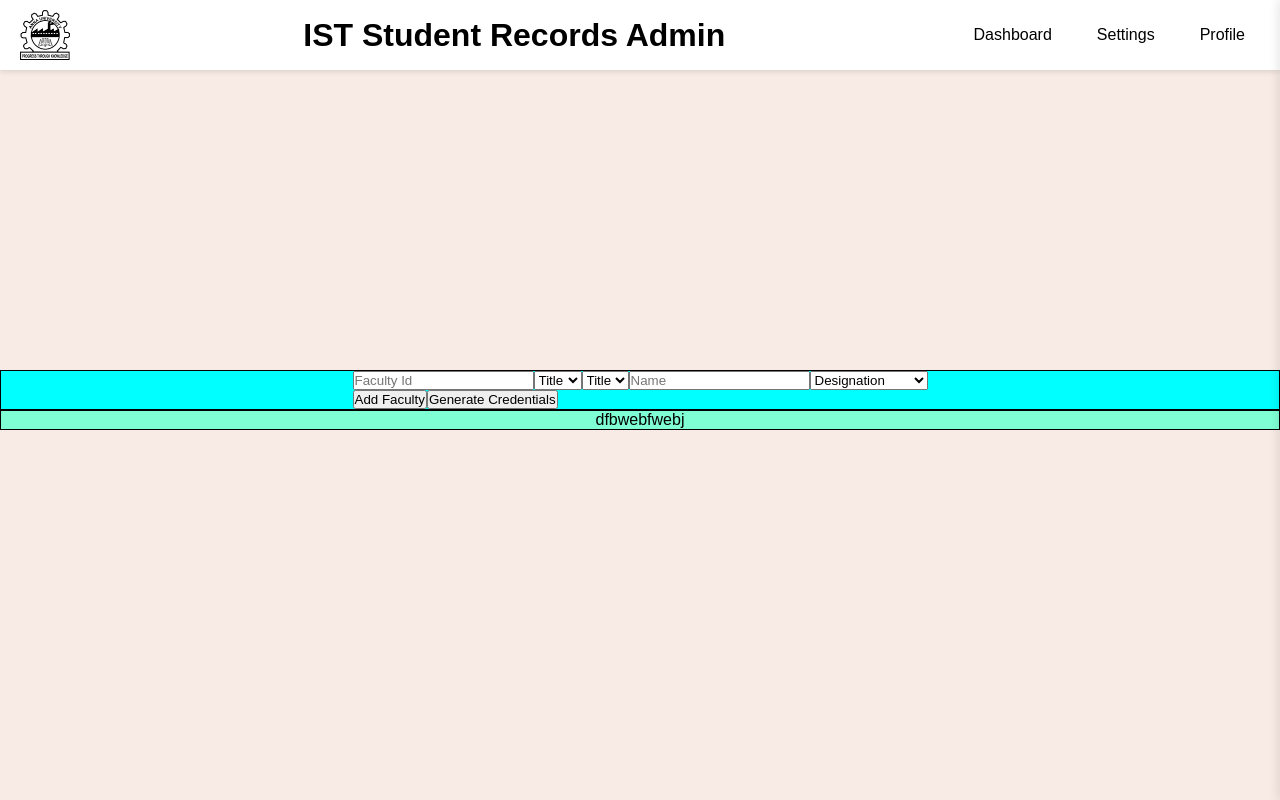
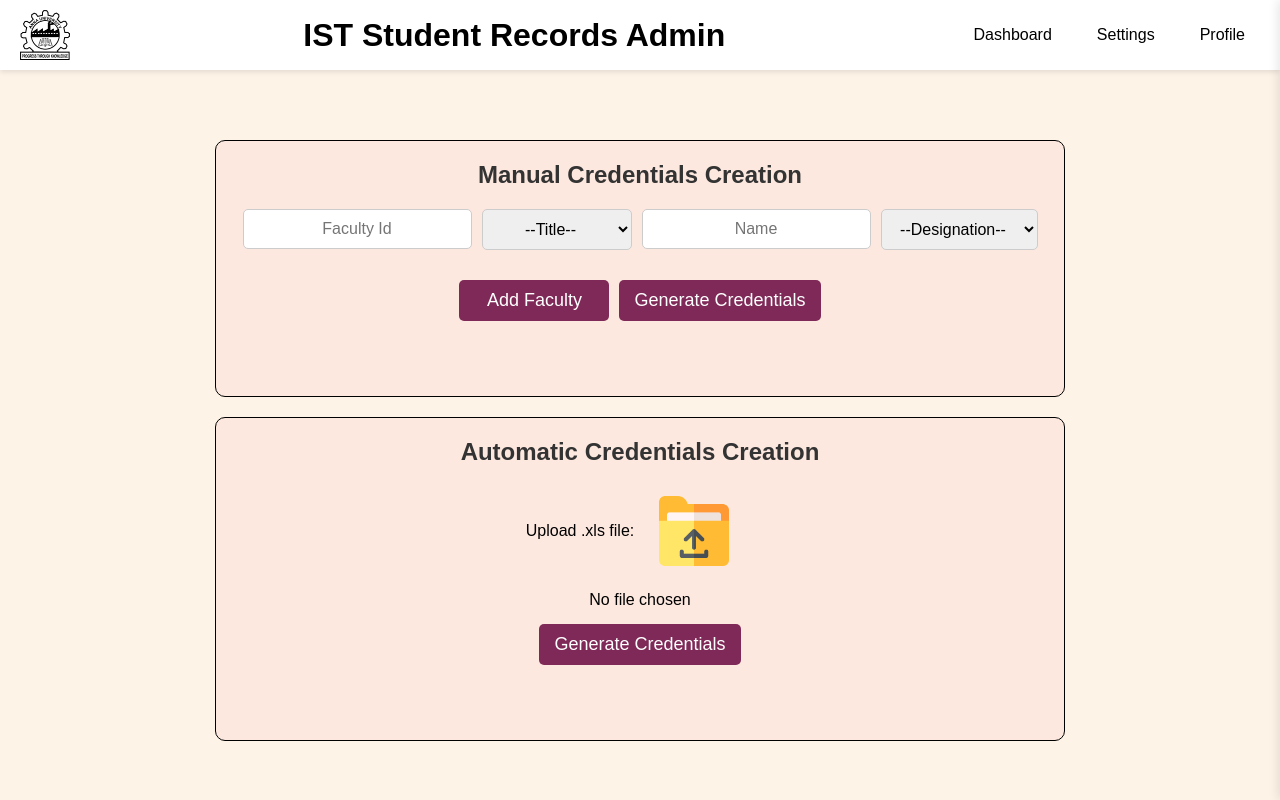
Before and after one commit to Ashishprakashp/srms, a React (Create React App) app: page /faculty-management in a window 1280 px wide. Built offline with nearby package versions, Linux system fonts and the light colour scheme.

Commit message:
Feb1 19:05

```diff
--- a/src/FacultyManagement.css
+++ b/src/FacultyManagement.css
@@ -1,28 +1,146 @@
+/* Reset styles */
+* {
+    margin: 0;
+    padding: 0;
+    box-sizing: border-box;
+    font-family: Arial, sans-serif;
+}
+
+/* Full-page styling */
 html, body {
     height: 100%;
     margin: 0;
     display: flex;
-    flex-direction: column; /* Stack containers vertically */
+    flex-direction: column;
+    align-items: center;
+    justify-content: center;
+    background: #fef3e7; /* Light background for contrast */
 }
 
+#top-container{
+    margin-top: 100px;
+}
+/* Top & Bottom Containers */
 #top-container, #bottom-container {
     display: flex;
-    flex-direction: row;
-    justify-content: center; /* Center content horizontally */
-    align-items: center; /* Center content vertically */
-    width: 100vw; /* Full viewport width */
-    border: 1px solid #000; /* Add border for visualization */
-    box-sizing: border-box; /* Include padding and border in the element's total width and height */
-    align-content: center;
+    flex-direction: column;
     justify-content: center;
+    align-items: center;
+    width: 90vw; /* Make it responsive */
+    max-width: 850px;
+    height: auto;
+    border: 1px solid #000;
+    box-sizing: border-box;
+    padding: 20px;
+    background: #fde8df;
+    border-radius: 10px;
+    margin-bottom: 20px;
 }
 
-#top-container {
-    background-color: aqua;
-    flex: 2; /* Takes 2 parts of the available space */
+/* Page Title */
+.page-title {
+    font-size: 24px;
+    font-weight: bold;
+    margin-bottom: 20px;
+    color: #333;
+    text-align: center;
 }
 
-#bottom-container {
-    background-color: aquamarine;
-    flex: 1; /* Takes 1 part of the available space */
+/* Form Styling */
+form {
+    display: flex;
+    flex-direction: column;
+    align-items: center;
+    justify-content: center;
+    gap: 15px;
+    width: 100%;
 }
+
+/* Ensure first-line elements are centered */
+.first-line {
+    display: flex;
+    flex-wrap: wrap;
+    gap: 10px;
+    justify-content: center;
+    align-items: center;
+}
+
+/* Input Fields, Select, and Buttons */
+.field,.dwd1,.dwd2, select, .btn, input[type="submit"], input[type="file"] {
+    padding: 10px;
+    font-size: 16px;
+    text-align: center;
+    border: 1px solid #ccc;
+    border-radius: 5px;
+    min-width: 150px;
+}
+
+.dwd1,.dwd2{
+    visibility: hidden;
+}
+/* Center Faculty-list text */
+#faculty-list {
+    width: 100%;
+    text-align: center;
+}
+
+/* Button Styling */
+.btn, input[type="submit"] {
+    text-align: center;
+    font-size: 18px;
+    background-color: #7e2957;
+    color: white;
+    border: none;
+    border-radius: 5px;
+    padding: 10px 15px;
+    cursor: pointer;
+    transition: 0.3s;
+}
+
+.btn:hover, input[type="submit"]:hover {
+    background-color: #5a1f40;
+}
+
+/* Styling for the file upload container */
+.file-upload-container {
+    display: flex;
+    align-items: center;  /* Ensures vertical alignment */
+    gap: 10px;  /* Adds space between text and input */
+}
+
+/* Hide the default file input */
+.file-input {
+    display: none;
+}
+
+/* Custom label for file upload button */
+.file-upload-label {
+    display: flex;
+    align-items: center;
+    cursor: pointer;
+    color: white;
+    border-radius: 5px;
+    padding: 10px 15px;
+    transition: 0.3s;
+}
+
+/* Icon styling */
+.upload-icon {
+    width: 70px; /* Adjust size as needed */
+    margin-right: 10px; /* Space between the icon and text */
+}
+
+
+
+
+/* Responsive Design */
+@media (max-width: 600px) {
+    #top-container, #bottom-container {
+        width: 95vw;
+        padding: 15px;
+    }
+
+    .first-line {
+        flex-direction: column;
+    }
+}
--- a/src/FacultyManagement.js
+++ b/src/FacultyManagement.js
@@ -1,42 +1,87 @@
-import React from "react";
+    import React, {useState} from "react";
     import AdminTitleBar from "./AdminTitleBar";
     import './FacultyManagement.css';
+    import Folder from "./res/folder.png";
 
-export default function FacultyManagement(){
+    export default function FacultyManagement() {
+        const [fileName, setFileName] = useState('');
+
+        const handleFileChange = (e) => {
+            const file = e.target.files[0];
+            if (file) {
+                setFileName(file.name);  // Set the selected file name
+            }
+        };
         return (
             <div>
-            <AdminTitleBar/>
+                {/* Title Bar */}
+                <AdminTitleBar />
+
+                {/* Main Container */}
                 <div id="top-container">
+                    <h1 className="page-title">Manual Credentials Creation</h1>
+
                     <form>
-                <input type="text" placeholder="Faculty Id" className="field"/>
-                <select >
-                    <option>Title</option>
-                    <option>Mr.</option>
-                    <option>Mrs.</option>
-                    <option>Ms.</option>
+                        {/* Faculty Input Fields */}
+                        <div className="first-line">
+                            <input type="text" placeholder="Faculty Id" className="field" />
+
+                            <select className="field">
+                                <option>--Title--</option>
+                                <option>Nil</option>
+                                <option>Dr.</option>
                             </select>
-                <select >
-                    <option>Title</option>
-                    <option>DR.</option>
-                    <option>--</option>
-                </select>
-                <input type="text" placeholder="Name" className="field"/>
-                <select >
-                    <option>Designation</option>
+
+                            <input type="text" placeholder="Name" className="field" />
+
+                            <select className="field">
+                                <option>--Designation--</option>
                                 <option>Teaching Fellow</option>
                                 <option>Asst. Professor</option>
                                 <option>Professor</option>
                                 <option>Head Of Dept.</option>
                             </select>
-                <div id="Faculty-list">
+                        </div>
+
+                        {/* Faculty List Container */}
+                        <div id="faculty-list"></div>
+
+                        {/* Action Buttons */}
+                        <div className="first-line button-group">
+                            <button type="button" className="btn">Add Faculty</button>
+                            <input type="submit" value="Generate Credentials" className="btn" />
+                        </div>
+                        <button className="dwd1">Download</button>
+                    </form>
+                </div>
+
+                {/* Bottom File Upload Section */}
+                <div id="bottom-container">
+                    <h1 className="page-title">Automatic Credentials Creation</h1>
+                    <form>
+                        <div className="file-upload-container">
+                        <p>Upload .xls file:</p>
+                            <label htmlFor="file" className="file-upload-label">
+                                <img src={Folder} alt="Upload Icon" className="upload-icon"/>
+
+                            </label>
+
+                            <input
+                                type="file"
+                                id="file"
+                                className="file-input"
+                                onChange={handleFileChange}
+                            />
+                            {/* Display the filename or "No file chosen" */}
 
                         </div>
-                <button>Add Faculty</button>
-                <input type="submit" value="Generate Credentials"/>
+                        <span className="file-name">{fileName || 'No file chosen'}</span>
+                        <input type="submit" value="Generate Credentials" className="btn" />
+                        <button className="dwd2">Download</button>
                     </form>
-            </div>
-            <div id="bottom-container">
-                <p>dfbwebfwebj</p>
+
+
+
                 </div>
             </div>
         );
```
Also changed, not shown: src/res/folder.png (added). Lines whose indentation alone changed are shown as unchanged.
